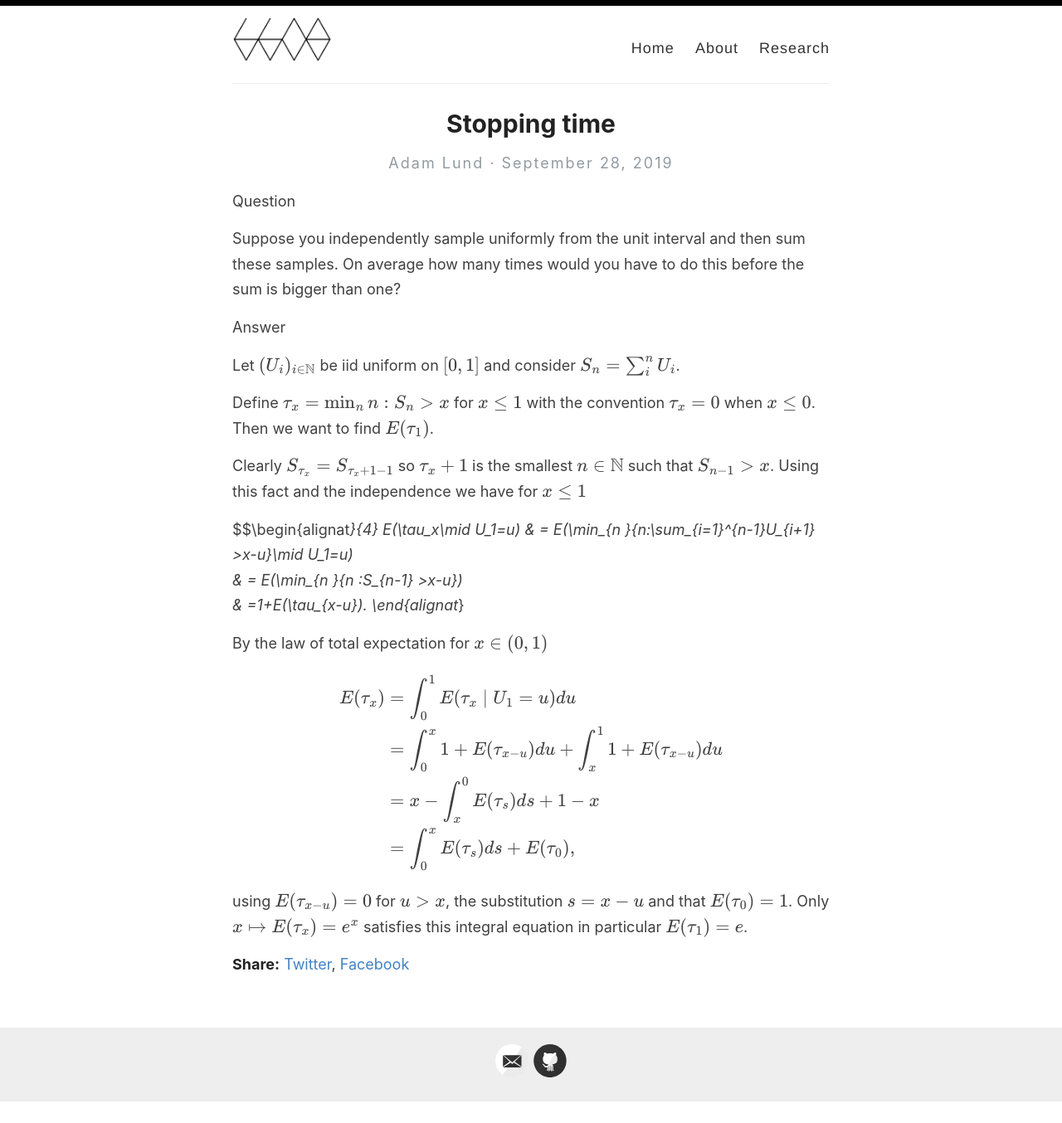
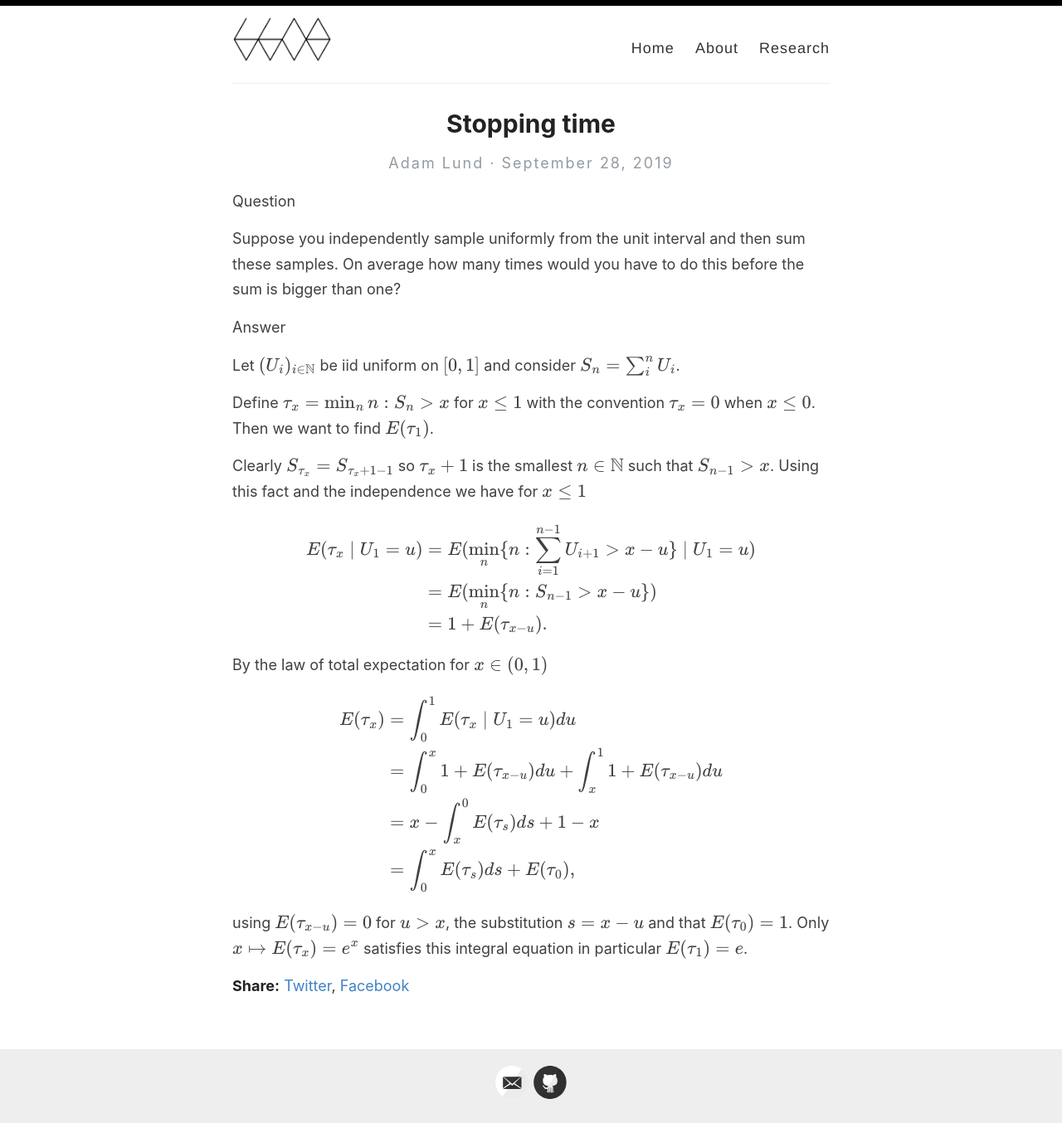
Before and after one commit to adam-lund/adam-lund.github.io, a Jekyll site: the page built from _posts/2019-09-28-Uniform sum problem-.md, in a window 1280 px wide. Shown: the whole page at 83% size. Built offline with Jekyll 4.4.1, drawn with Linux system fonts in a browser that asks for light colours; formulas are drawn with MathJax 3; before the commit the page ends 1328 px from its top, so only the background shows below that.

Commit message:
trying my hand

```diff
--- a/_posts/2019-09-28-Uniform sum problem-.md
+++ b/_posts/2019-09-28-Uniform sum problem-.md
@@ -24,7 +24,8 @@ $$\begin{alignat*}{4}
 &  =  E(\min_{n }\{n:\sum_{i=1}^{n-1}U_{i+1} >x-u\}\mid U_1=u)\\
  & =   E(\min_{n }\{n  :S_{n-1} >x-u\})\\
  &  =1+E(\tau_{x-u}).
-\end{alignat*}
+\end{alignat*}$$
+
 
 By the law of total expectation for \\(x\in (0,1)\\)
 
```
